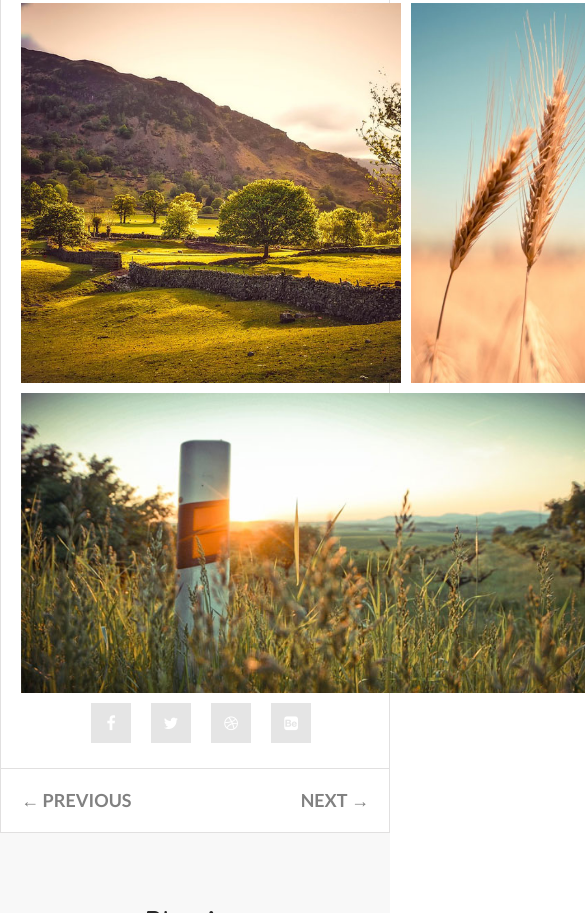
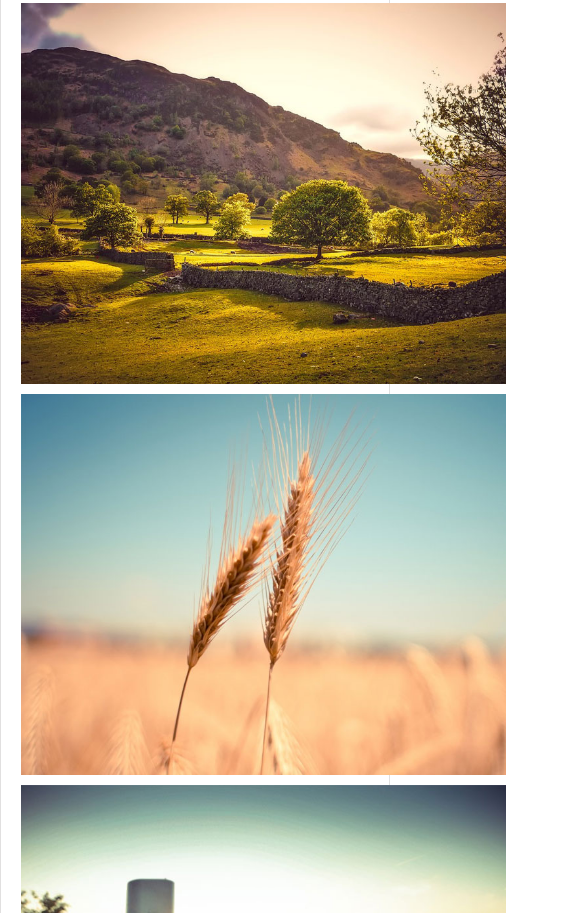
Before and after one commit to DrorUzi/gallery-pixel-perfect, a plain HTML site: page index.html in a window 390 px wide. Shown: the part 1087-2000 px from the top of the page, 585 px wide, since content can reach past the window. Drawn offline with Linux system fonts and the light colour scheme.

Commit message:
narrow and mobile

```diff
--- a/css/style.css
+++ b/css/style.css
@@ -42,7 +42,7 @@
   font-style: normal;
 }
 
-.fa {
+.hamburger {
   display: inline-block;
   font-family: fontawesome;
   font-size: inherit;
@@ -101,11 +101,19 @@
   grid-area: 3/1/4/2;
   flex-direction: row;
   justify-content: flex-start;
+  margin-top: 1.87rem;
 }
 
 @media (max-width: 980px) {
   .social-wrapper {
     justify-content: center;
+    grid-area: 3/1/4/3;
+  }
+  .sun {
+    grid-area: 2/1/3/2;
+  }
+  .shibolet {
+    grid-area: 1/2/3/4;
   }
 }
 
@@ -120,12 +128,8 @@
   text-decoration: none;
   margin-right: 1.25rem;
   transition: all .3s;
-
 }
 
-/* .social-wrapper a:hover {
-  background: #516fad;
-} */
 
 a.more {
   display: inline-block;
@@ -147,7 +151,6 @@ a.more:hover {
   color: #fff;
 }
 
-
 .fa-facebook-f:hover {
   background-color: #516fad;
 }
@@ -159,13 +162,6 @@ a.more:hover {
 .fa-dribbble:hover {
   background-color: #ea4c89;
 }
-/*
-.footer-link {
-  font-weight: bold;
-  padding-left: 5px;
-  color: #939292;
-  letter-spacing: 0.02rem;
-} */
 
 /*---------- Layout  ----------*/
 
@@ -217,6 +213,13 @@ button {
 
 .images-wrapper {
   height: 100%;
+  align-content: stretch;
+
+}
+
+.images {
+  display: grid;
+
 }
 
 .placeholder {
@@ -398,16 +401,24 @@ header .logo {
     column-count: 1;
     column-gap: 0;
   }
+
+
+
 }
 
 .main-wrapper .second-panel {
   width: 620px;
+  display: grid;
 }
 
 @media (max-width: 980px) {
   .main-wrapper .second-panel {
     width: 100%;
   }
+  .images{
+    width: 100%;
+  }
+
 }
 
 .main-pager {
@@ -460,8 +471,7 @@ footer .logo {
 }
 
 .grid {
-  display: grid;
-  grid-template-rows: 380px 300px 45px;
+  grid-template-rows: 380px 300px;
   grid-template-columns: 380px 220px;
   gap: 10px;
 }
@@ -469,6 +479,34 @@ footer .logo {
 .sun {
   grid-area: 2/1/3/3;
 }
-.social-wrapper{
 
+@media (max-width: 980px) {
+  .sun {
+    grid-area: 2/1/3/2;
+  }
+  .shibolet {
+    grid-area: 1/2/3/4;
+  }
 }
+
+
+@media (max-width: 550px) {
+  .card-image {
+    width: 485px;
+    height: 381px;
+  }
+  .grid{
+    grid-template-rows: 1fr 1fr 1fr;
+    grid-template-columns: 1fr;
+  }
+  .tree{
+    grid-area:1/1/2/2;
+  }
+  .shibolet{
+    grid-area:2/1/3/2
+
+  }
+  .sun{
+    grid-area:3/1/4/2;
+  }
+}
--- a/index.html
+++ b/index.html
@@ -34,7 +34,7 @@
                         <a href="#">Contact</a>
                     </li>
                 </ul>
-                <button class="toggle-menu-btn fa" onclick="toggleMenu()" alt="Open main menu"></button>
+                <button class="toggle-menu-btn hamburger" onclick="toggleMenu()" alt="Open main menu"></button>
                 <div class="toggle-menu-screen screen" onclick="toggleMenu()" alt="toggle main menu"></div>
             </nav>
 
@@ -66,7 +66,7 @@
                 <a href="#" class="more">Continue Reading</a>
             </div>
 
-            <div class="second-panel grid">
+            <div class="second-panel ">
                 <div class="images images-wrapper grid">
                     <img class="card-image tree" src="images/image-001.jpg" alt="">
                     <img class="card-image shibolet" src="images/image-002.jpg" alt="">
@@ -82,7 +82,7 @@
 
         </section>
 
-        <section class="pager main-pager container flex space-between">
+        <section class="pager main-pager container flex space-around">
             <button class="prev">Previous</button>
             <button class="next">Next</button>
         </section>
```
